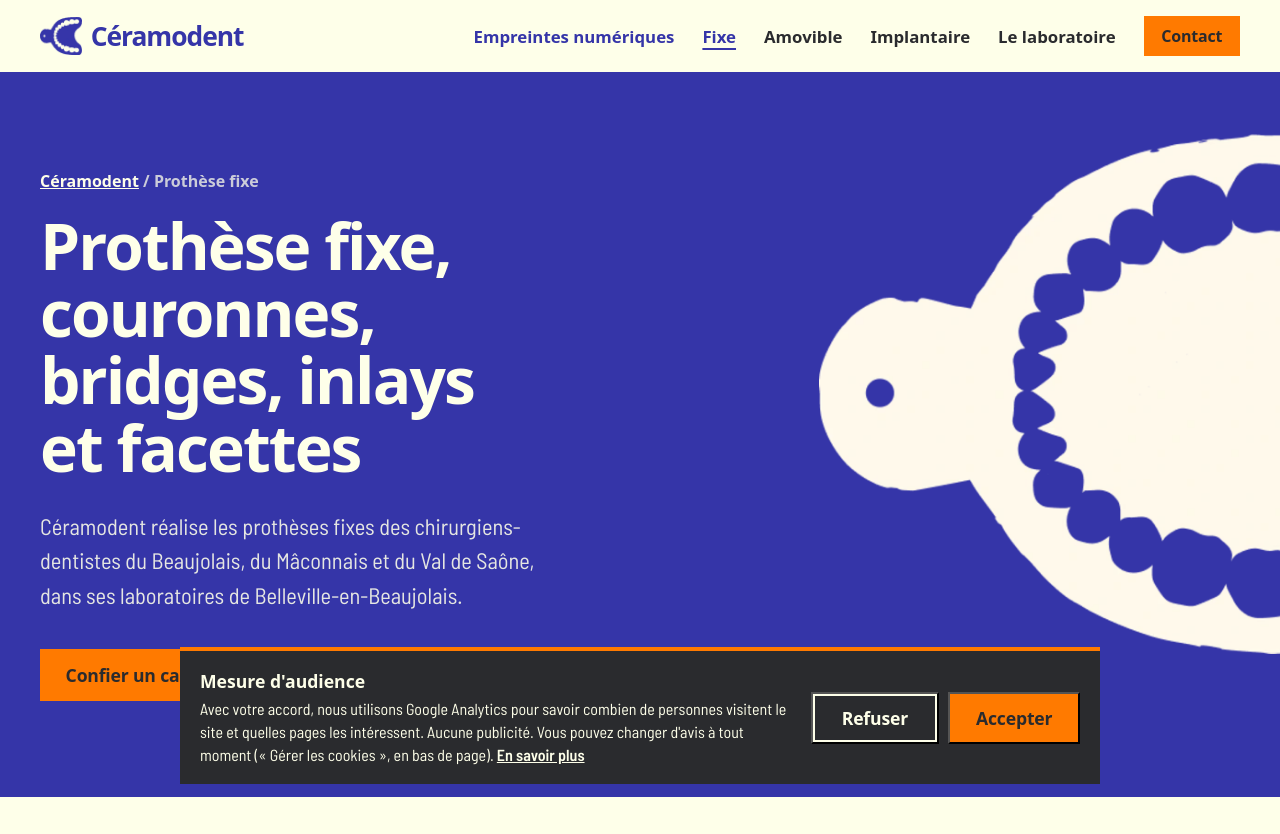
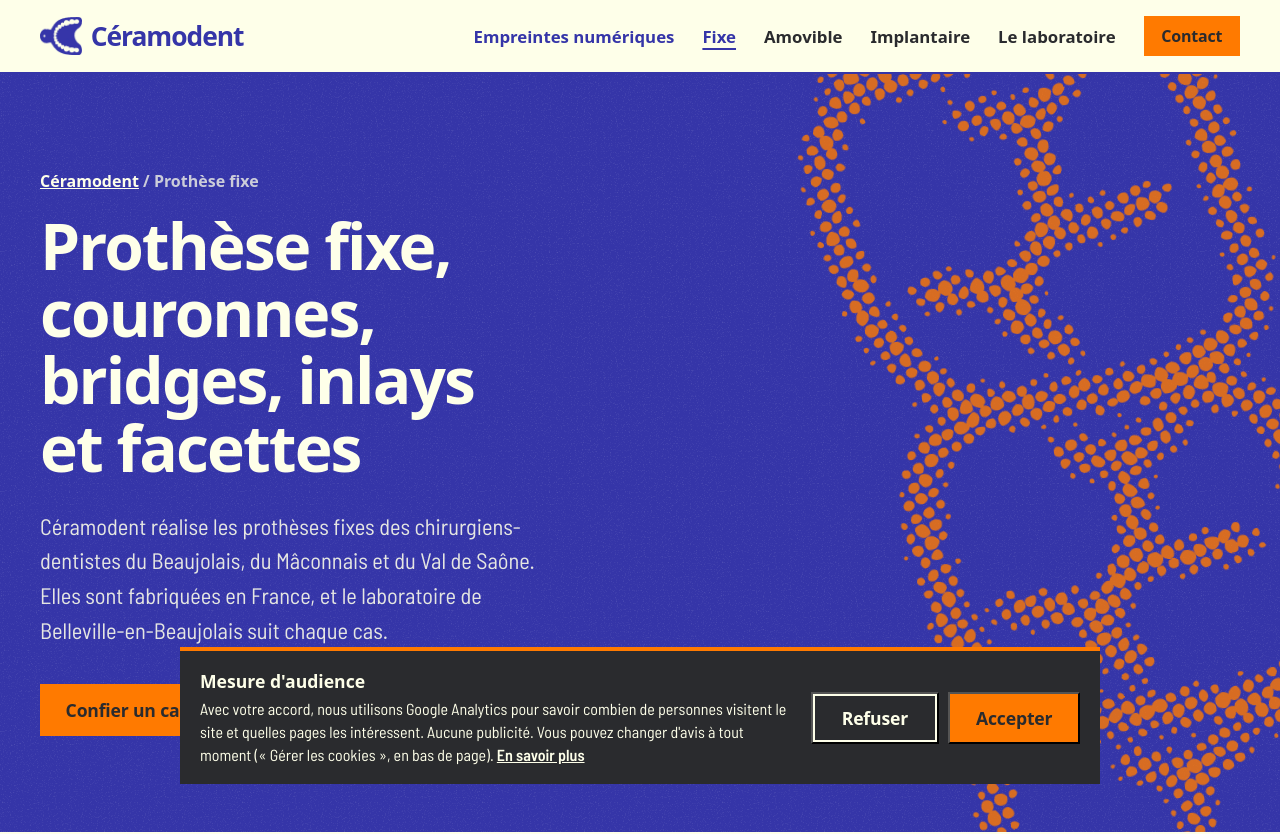
Before and after one commit to saonetechdentaire/ceramodent, a website built with Vite: page prothese-fixe.html in a window 1280 px wide. Shown: the top 834 px of the page. Built offline with nearby package versions, Linux system fonts and the light colour scheme; no server answers.

Commit message:
Bandeaux des pages : l'arcade en tramage à la place du logo ; deux « dans ses laboratoires » retirés

```diff
--- a/prothese-fixe.html
+++ b/prothese-fixe.html
@@ -196,12 +196,14 @@
     </header>
 
     <main id="contenu">
-      <section class="hero hero--page">
-        <img class="hero__logo" src="/logo-creme.webp" alt="" width="640" height="565" />
+      <section class="hero hero--page hero--art">
+        <div class="hero__art" aria-hidden="true">
+          <img class="ht ht--orange" fetchpriority="high" src="/graphics/arcade-trame.svg" alt="" width="450" height="220" />
+        </div>
         <div class="wrap hero__inner">
           <nav class="crumbs" aria-label="Fil d'Ariane"><a href="/">Céramodent</a> <span aria-hidden="true">/</span> <span aria-current="page">Prothèse fixe</span></nav>
           <h1>Prothèse fixe, couronnes, bridges, inlays et facettes</h1>
-          <p class="hero__lead">Céramodent réalise les prothèses fixes des chirurgiens-dentistes du Beaujolais, du Mâconnais et du Val de Saône, dans ses laboratoires de Belleville-en-Beaujolais.</p>
+          <p class="hero__lead">Céramodent réalise les prothèses fixes des chirurgiens-dentistes du Beaujolais, du Mâconnais et du Val de Saône. Elles sont fabriquées en France, et le laboratoire de Belleville-en-Beaujolais suit chaque cas.</p>
           <p class="hero__actions">
             <a href="/#contact" class="btn">Confier un cas</a>
             <a href="tel:+33474079447" class="link-arrow">04 74 07 94 47</a>
```
Also changed, not shown: couronne-zircone.html (+4 -2 lines), empreintes-numeriques.html (+5 -3 lines), laboratoire-prothese-dentaire-macon.html (+4 -2 lines), laboratoire-prothese-dentaire-val-de-saone-ain.html (+4 -2 lines), laboratoire-prothese-dentaire-villefranche-sur-saone.html (+4 -2 lines), prothese-amovible.html (+4 -2 lines), prothese-implantaire.html (+4 -2 lines), stellite.html (+4 -2 lines).
